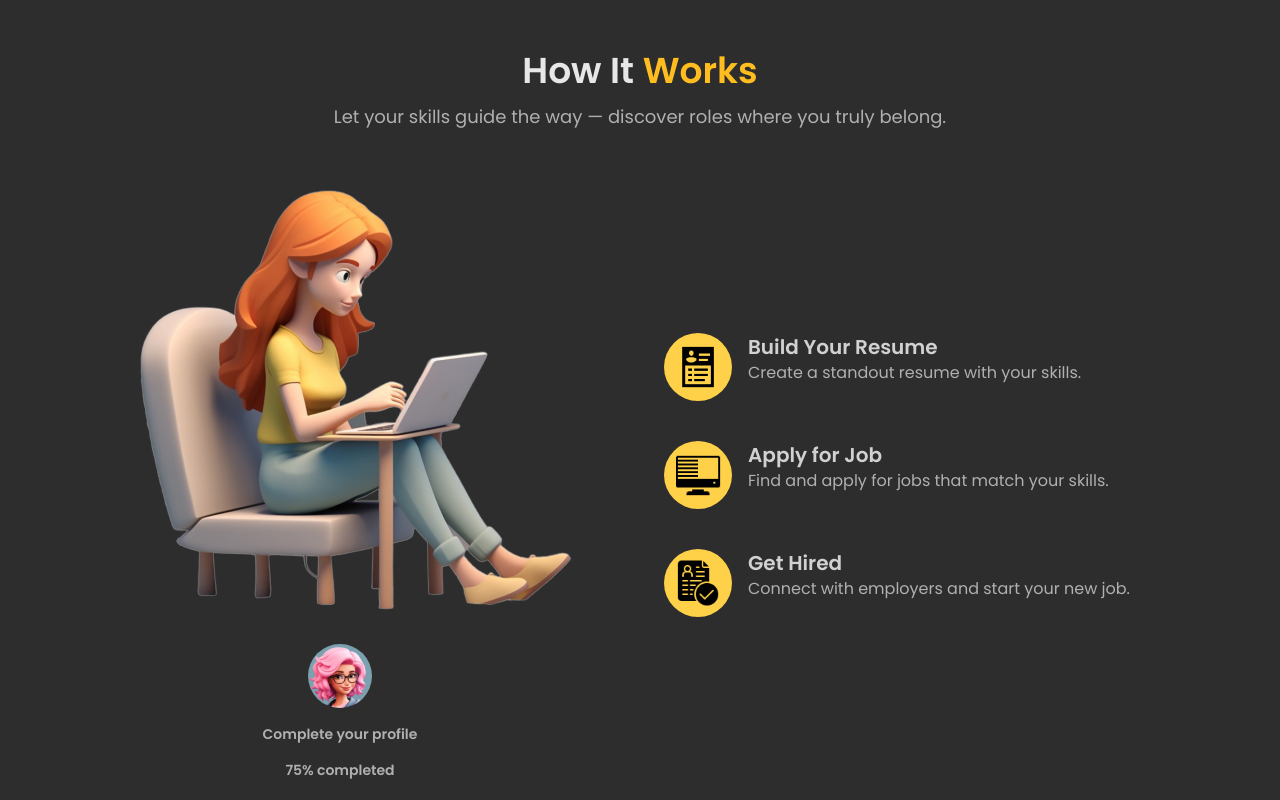
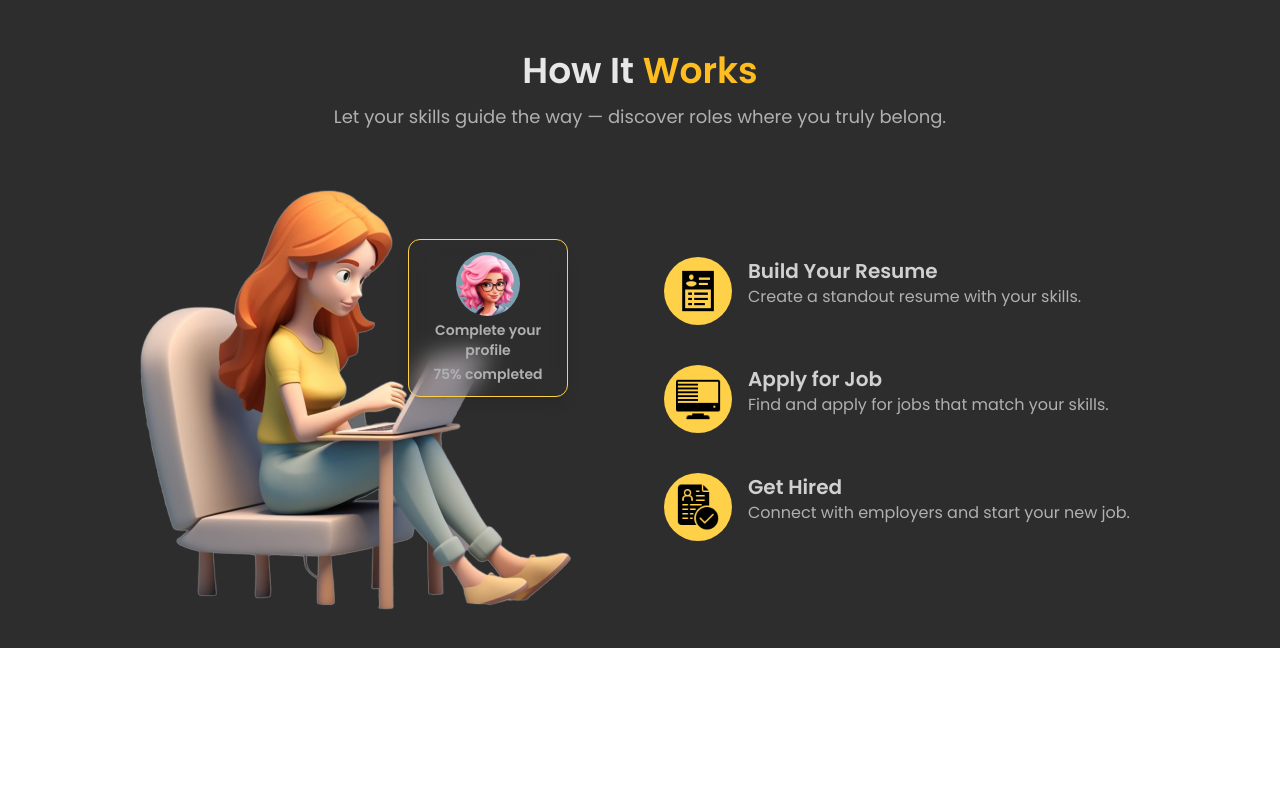
Before and after one commit to rajans01github/JOB-PORTAL, a React (Create React App) app in the folder job-portal/: page / in a window 1280 px wide. Shown: the part 1437-2237 px from the top of the page. After the commit the page ends 2085 px from the top, so only its background shows below. Built offline with nearby package versions, Linux system fonts and the light colour scheme.

Commit message:
adding Testimonials ✔️

```diff
--- a/job-portal/src/Landingpage/Dreamjob.tsx
+++ b/job-portal/src/Landingpage/Dreamjob.tsx
@@ -47,7 +47,7 @@ const DreamJob = () => {
           <img src="/Boy.png" alt="boy" />
 
           {/* Avatars Floating Box */}
-          <div className="absolute top-[50%] -right-10 w-fit border-bright-sun-400 border rounded-lg p-2 backdrop-blur-md shadow-lg ">
+          <div className="absolute top-[50%] -right-10 w-fit border-bright-sun-400 border rounded-lg p-2  backdrop-blur-md  shadow-lg transition-transform duration-300 hover:scale-105">
             <div className="text-center mb-1 text-sm text-mine-shaft-100">
               20K+ Got Job
             </div>
@@ -58,7 +58,7 @@ const DreamJob = () => {
               <Avatar>+19K</Avatar>
             </Avatar.Group>
           </div>
-          <div className="absolute top-[25%] -left-5 w-fit border-bright-sun-400 border rounded-lg p-2 backdrop-blur-md shadow-lg gap-3 flex flex-col">
+          <div className="absolute top-[25%] -left-5 w-fit border-bright-sun-400 border rounded-lg p-2 backdrop-blur-md  transition-transform duration-300 hover:scale-105 shadow-lg gap-3 flex flex-col">
             <div className="flex gap-2 items-center">
              <div className="h-10 w-10 p-1 bg-mine-shaft-900 rounded-lg"> <img src="/Icons/Google.png" alt="" className="src" /></div>
              <div>
--- /dev/null
+++ b/job-portal/src/Landingpage/Testimonials.tsx
@@ -0,0 +1,4 @@
+const Testimonials= () =>{
+
+}
+export default Testimonials;
--- a/job-portal/src/Landingpage/Working.tsx
+++ b/job-portal/src/Landingpage/Working.tsx
@@ -16,17 +16,24 @@ const Working = () => {
 
       {/* Main Content Layout */}
       <div className="flex gap-12 px-16 items-center justify-between flex-wrap md:flex-nowrap">
-        {/* Left - Girl Image + Optional Avatar */}
-        <div className="w-full md:w-1/2 flex flex-col items-center gap-4">
+        {/* Left - Girl Image + Avatar Inside */}
+        <div className="w-full md:w-1/2 flex flex-col items-center gap-4 relative">
           <img
             className="w-[30rem] max-w-full"
             src="/Working/Girl.png"
             alt="Working girl illustration"
           />
-          {/* Optional Avatar below image */}
-          <Avatar className="!h-16 !w-16" src="/avatar1.png" alt="It's me" size="lg" />
-          <div className="text-sm font-semibold text-mine-shaft-300 text-center">Complete your profile</div>
-          <div className="text-sm font-semibold text-mine-shaft-300 text-center">75% completed</div>
+
+          {/* Avatar card inside the image with hover animation */}
+          <div className="absolute top-[15%] right-12 w-40 flex flex-col items-center gap-1 border border-bright-sun-300 rounded-xl py-3 px-2 backdrop-blur-md shadow-lg transition-transform duration-300 hover:scale-105">
+            <Avatar className="!h-16 !w-16" src="/avatar1.png" alt="It's me" size="lg" />
+            <div className="text-sm font-semibold text-mine-shaft-300 text-center">
+              Complete your profile
+            </div>
+            <div className="text-sm font-semibold text-mine-shaft-300 text-center">
+              75% completed
+            </div>
+          </div>
         </div>
 
         {/* Right - Work Steps */}
```
